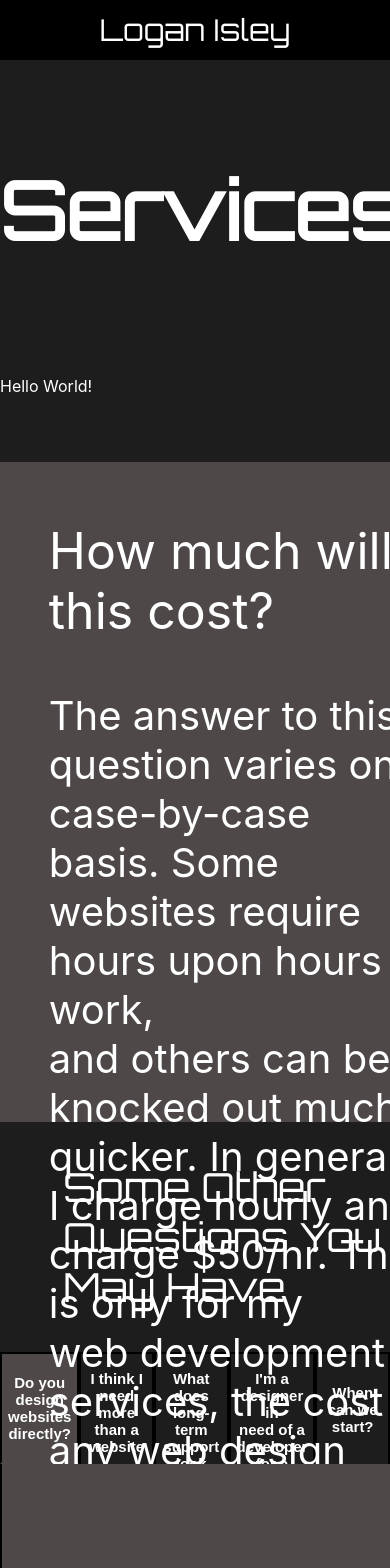
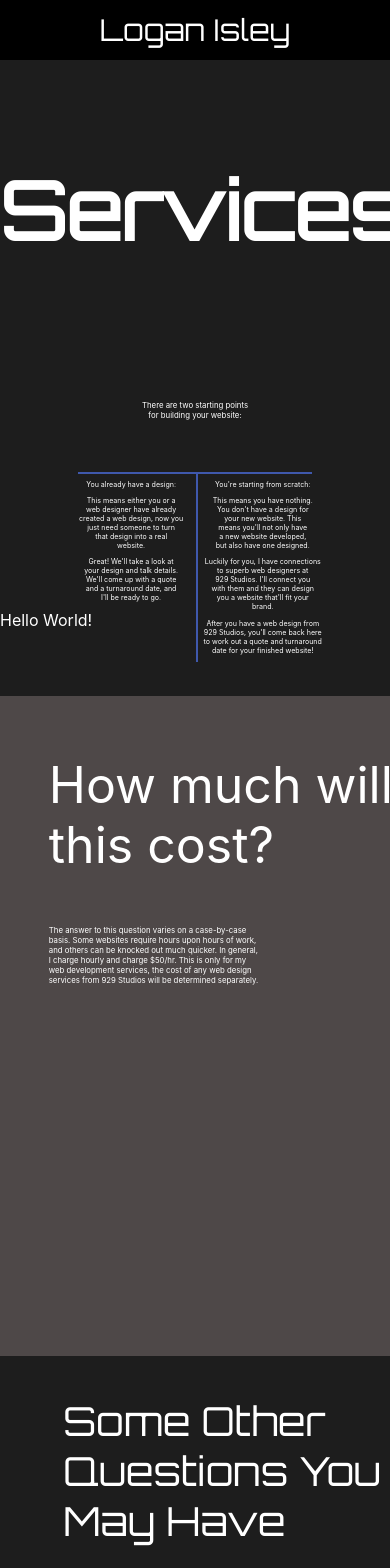
Before and after one commit to LowGcifer/Web-Dev-Site, a React (Create React App) app in the folder client/: page /services in a window 390 px wide. Shown: the top 1568 px of the page. Built offline with nearby package versions, Linux system fonts and the light colour scheme.

Commit message:
services page mobile refactoring

```diff
--- a/client/src/components/PathsAccordion/index.js
+++ b/client/src/components/PathsAccordion/index.js
@@ -3,6 +3,18 @@ import "./pathsaccordion.css";
 import { useState } from "react";
 
 function PathsAccordion() {
+  const pathsSections = [
+    {
+      title: "You already have a design:",
+      content:
+        "This means either you or a web designer have already created a web design, now you just need someone to turn that design into a real website.",
+    },
+    {
+      title: "You're starting from scratch:",
+      content: "This means you have nothing.",
+    },
+  ];
+
   return (
     <div>
       <p>Hello World!</p>
--- a/client/src/pages/services/services.css
+++ b/client/src/pages/services/services.css
@@ -23,7 +23,8 @@
 }
 
 #services-paths {
-  height: 1150px;
+  /* height: 1150px; */
+  height: 60vw;
   position: relative;
   /* bottom: 100px; */
 }
@@ -37,17 +38,17 @@
   display: flex;
   align-items: center;
   justify-content: center;
-  font-size: 40px;
+  /* font-size: 40px; */
+  font-size: 2vw;
   text-align: center;
 }
 
 #services-paths-top-line {
   /* height: 2px; */
   position: relative;
-  top: 57px;
+  /* top: 57px; */
+  top: 2.968vw;
   left: 20%;
-  /* justify-content: center;
-  align-content: center; */
   width: 60%;
   background-color: #1d1d1d;
   border-top: 2px solid #3f58ac;
@@ -58,10 +59,10 @@
   position: relative;
   flex-direction: row;
   width: 67%;
-  font-size: 35px;
+  /* font-size: 35px; */
+  font-size: 1.82vw;
   justify-content: center;
   left: 17%;
-  /* border: 5px green solid; */
   margin-top: none;
 }
 
@@ -72,7 +73,8 @@
   width: 50%;
   margin-top: none;
   position: relative;
-  top: 55px;
+  /* top: 55px; */
+  top: 2.86vw;
   /* border: 5px red solid; */
 }
 
@@ -82,15 +84,16 @@
   text-align: center;
   width: 50%;
   position: relative;
-  top: 55px;
+  /* top: 55px; */
+  top: 2.86vw;
   border-right: 2px solid #3f58ac;
   /* border: 5px blue solid; */
 }
 
 @media only screen and (max-width: 1024px) {
-  #services-paths {
+  /* #services-paths {
     display: none;
-  }
+  } */
 
   #services-paths-mobile {
     display: flex;
@@ -110,10 +113,14 @@
 }
 
 #services-cost-body {
-  font-size: 40px;
+  /* font-size: 40px; */
+  font-size: 2vw;
   position: relative;
   left: 12.5%;
   top: 9%;
+}
+
+@media only screen and (max-width: 1024px) {
 }
 
 #services-question-section {
```
